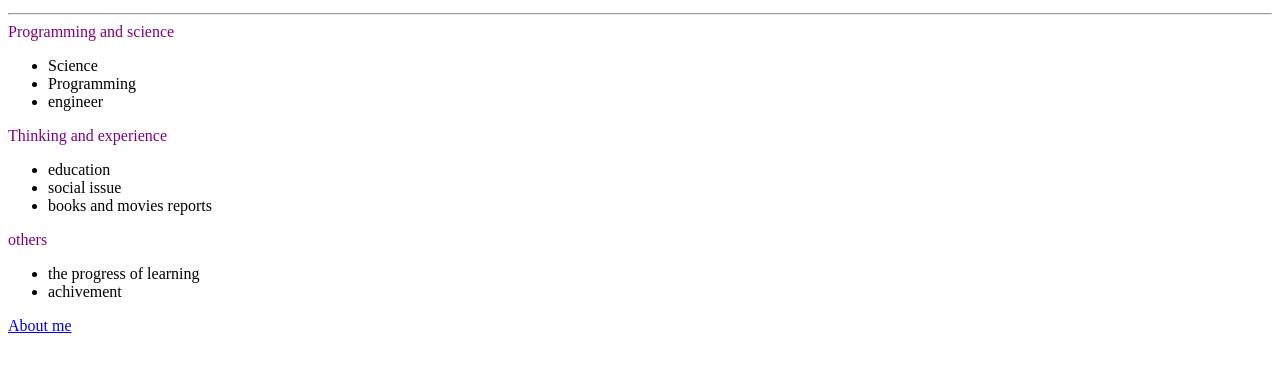
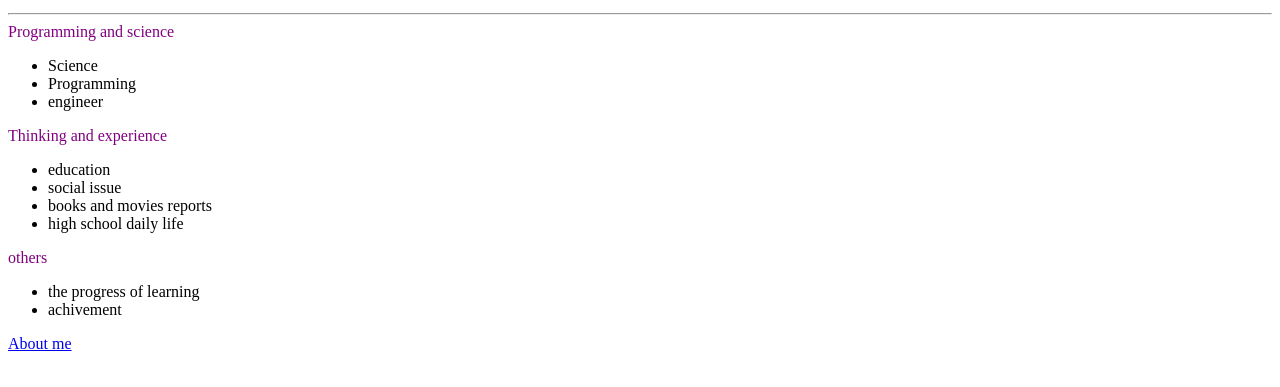
Before and after one commit to andyishandsome/andyishandsome.github.io, a plain HTML site: page index.html in a window 1280 px wide. Shown: the part 101-488 px from the top of the page. Drawn offline with Linux system fonts and the light colour scheme.

Commit message:
Update index.html

```diff
--- a/index.html
+++ b/index.html
@@ -32,6 +32,7 @@
         <li>education</li>
         <li>social issue</li>
         <li>books and movies reports</li>
+        <li>high school daily life</li>
     </ul>
 
     <div onclick="clik(3)" style="color: purple;">others</div>
```
